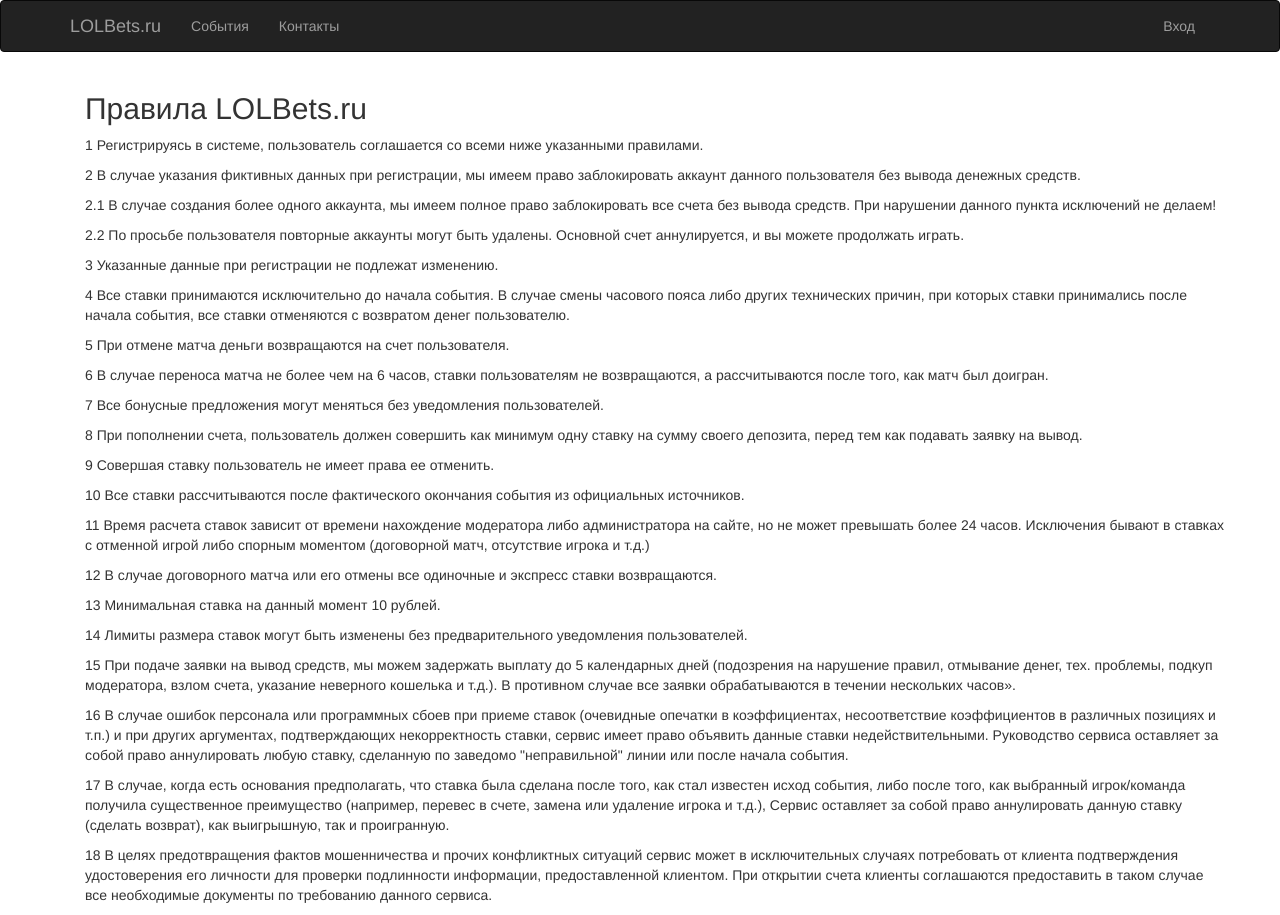
After one commit to ZAS0RIN/lbt, a Flask app: page /rules in a window 1280 px wide. The commit adds this page. Run offline with Flask 2, Linux system fonts and the light colour scheme; some libraries are stand-ins or nearby versions.

Commit message:
modified:   app/auth/forms.py 	modified:   app/auth/forms.pyc 	modified:   app/forms.py 	modified:   app/forms.pyc 	new file:   app/templates/about.html 	modified:   app/templates/balance.html 	modified:   app/templates/base.html 	modified:   app/templates/index2.html 	modified:   app/templates/register.html 	new file:   app/templates/rules.html 	modified:   app/views.py 	modified:   app/views.pyc

```diff
--- a/app/auth/forms.py
+++ b/app/auth/forms.py
@@ -4,6 +4,8 @@ from wtforms import StringField, PasswordField, BooleanField, SubmitField
 from wtforms.validators import Required, Length, Email, Regexp, EqualTo
 from wtforms import ValidationError
 from ..models import User
+from jinja2 import Markup
+
 
 
 class LoginForm(Form):
@@ -24,6 +26,7 @@ class RegistrationForm(Form):
     Required(), Length(1, 64), Regexp('^[A-Za-z][A-Za-z0-9_.]*$', 0,'Имя пользователя должно начинатся с буквы, и должно содержать буквы, цифры, точку или нижнее подчеркивание')])
     password = PasswordField('Пароль', validators=[Required(), EqualTo('password2', message='Пароли должны совпадать')])
     password2 = PasswordField('Повторите пароль', validators=[Required()])
+    accept = BooleanField(Markup(u"<a href='/rules'> C правилами ознакомлен</a>"), [Required()])
     submit = SubmitField('Зарегистрироваться')
 
     def validate_email(self, field):
--- a/app/templates/base.html
+++ b/app/templates/base.html
@@ -20,6 +20,10 @@
                 {% endif %}
                 {% if current_user.role == 1 %}
                 <li><a href="/admin">Moderator</a></li>
+                {% endif %}
+
+                {% if not current_user.role == 0 %}
+                <li><a href="/about">Контакты</a></li>
                 {% endif %}
             </ul>
             <ul class="nav navbar-nav navbar-right">
--- a/app/templates/index2.html
+++ b/app/templates/index2.html
@@ -14,14 +14,14 @@
                 <h2>Скоро! </h2>
                   <p>Главное событие сезона League of Legends 2015. Успевай зарегистрироваться и подготовиться к WORLD CHAMPIONSHIP</p>
                   <p></p>
-                <p><a class="btn btn-success btn-sm btn-square" style="background:#eab21f; border-color:#eab21f">Зарегистрироваться</a></p>
+                <p><a class="btn btn-success btn-sm btn-square" href="/auth/register" style="background:#eab21f; border-color:#eab21f">Зарегистрироваться</a></p>
               </div>
             </article>
              <article class="item">
               <img src="http://placehold.it/1200x440/999999/cccccc">
               <div class="carousel-caption">
                 <p>Введи промокод <code>LOLBETS50</code>, получи 50 рублей на лицевой счет.</p>
-                <p><a class="btn btn-success btn-sm btn-square" style="background:#eab21f; border-color:#eab21f">Зарегистрироватся</a></p>
+                <p><a class="btn btn-success btn-sm btn-square" href="/auth/register" style="background:#eab21f; border-color:#eab21f">Зарегистрироватся</a></p>
               </div>
             </article>
           </div>
--- /dev/null
+++ b/app/templates/rules.html
@@ -0,0 +1,68 @@
+{% extends "base.html" %}
+{% import "bootstrap/wtf.html" as wtf %}
+{% block title %}LolBets - Правила{% endblock %}
+{% block page_content %}
+<div class="container">
+    <h2>Правила LOLBets.ru</h2>
+
+    <p>1 Регистрируясь в системе, пользователь соглашается со всеми ниже указанными правилами.</p>
+
+    <p>2 В случае указания фиктивных данных при регистрации, мы имеем право заблокировать аккаунт данного пользователя
+        без вывода денежных средств.</p>
+   <p> 2.1 В случае создания более одного аккаунта, мы имеем полное право заблокировать все счета без вывода средств. При
+    нарушении данного пункта исключений не делаем!</p>
+    <p>2.2 По просьбе пользователя повторные аккаунты могут быть удалены. Основной счет аннулируется, и вы можете
+    продолжать играть.</p>
+    <p>3 Указанные данные при регистрации не подлежат изменению.</p>
+
+    <p>4 Все ставки принимаются исключительно до начала события. В случае смены часового пояса либо других технических
+    причин, при которых ставки принимались после начала события, все ставки отменяются с возвратом денег пользователю.</p>
+
+    <p>5 При отмене матча деньги возвращаются на счет пользователя.</p>
+
+    <p>6 В случае переноса матча не более чем на 6 часов, ставки пользователям не возвращаются, а рассчитываются после
+    того, как матч был доигран.</p>
+
+    <p>7 Все бонусные предложения могут меняться без уведомления пользователей.</p>
+
+    <p>8 При пополнении счета, пользователь должен совершить как минимум одну ставку на сумму своего депозита, перед тем
+    как подавать заявку на вывод.</p>
+
+    <p>9 Совершая ставку пользователь не имеет права ее отменить.</p>
+
+    <p>10 Все ставки рассчитываются после фактического окончания события из официальных источников.</p>
+
+    <p>11 Время расчета ставок зависит от времени нахождение модератора либо администратора на сайте, но не может превышать
+    более 24 часов. Исключения бывают в ставках с отменной игрой либо спорным моментом (договорной матч, отсутствие
+    игрока и т.д.)</p>
+
+    <p>12 В случае договорного матча или его отмены все одиночные и экспресс ставки возвращаются.</p>
+
+    <p>13 Минимальная ставка на данный момент 10 рублей.</p>
+    <p>14 Лимиты размера ставок могут быть изменены без предварительного уведомления пользователей.</p>
+
+    <p>15 При подаче заявки на вывод средств, мы можем задержать выплату до 5 календарных дней (подозрения на нарушение
+    правил, отмывание денег, тех. проблемы, подкуп модератора, взлом счета, указание неверного кошелька и т.д.). В
+    противном случае все заявки обрабатываются в течении нескольких часов».</p>
+
+    <!--<p>23 Заявки на выплату не обрабатываются, если пользователь ни разу не пополнил свой лицевой счет. (внесено-->
+    <!--09.07.2014)-->
+
+    <p>16 В случае ошибок персонала или программных сбоев при приеме ставок (очевидные опечатки в коэффициентах,
+    несоответствие коэффициентов в различных позициях и т.п.) и при других аргументах, подтверждающих некорректность
+    ставки, сервис имеет право объявить данные ставки недействительными. Руководство сервиса
+    оставляет за собой право аннулировать любую ставку, сделанную по заведомо "неправильной" линии или после начала
+    события.</p>
+
+    <p>17 В случае, когда есть основания предполагать, что ставка была сделана после того, как стал известен исход события,
+    либо после того, как выбранный игрок/команда получила существенное преимущество (например, перевес в счете, замена
+    или удаление игрока и т.д.), Сервис оставляет за собой право аннулировать данную ставку (сделать
+    возврат), как выигрышную, так и проигранную.</p>
+
+    <p>18 В целях предотвращения фактов мошенничества и прочих конфликтных ситуаций сервис может в
+    исключительных случаях потребовать от клиента подтверждения удостоверения его личности для проверки подлинности
+    информации, предоставленной клиентом. При открытии счета клиенты соглашаются предоставить в таком случае все
+    необходимые документы по требованию данного сервиса.</p>
+
+</div>
+{% endblock %}
--- a/app/views.py
+++ b/app/views.py
@@ -1,8 +1,9 @@
 # -*- coding: utf-8 -*-
 from app import app, db
 from flask import Flask, render_template, flash, redirect, url_for, request, g
+
 from models import Event, Bet, Team, User, History, TYPE_BET
-from forms import SetBetForm, SetBetForm2, EnterPromoForm
+from forms import SetBetForm, SetBetForm2, EnterPromoForm, QuestionsForm
 from auth.forms import ChangePasswordForm
 from decorators import check_confirmed
 from datetime import datetime
@@ -61,7 +62,7 @@ def mybets():
     active.reverse()
     passive = current_user.bets.filter_by(is_archive=True).all()
     passive.reverse()
-    return render_template('mybets.html', active=active,passive=passive)
+    return render_template('mybets.html', active=active, passive=passive)
 
 
 @app.route('/event/all/')
@@ -141,6 +142,20 @@ def event_id(id):
                            form1=form1, form2=form2)
 
 
+@app.route('/rules')
+def rules():
+    return render_template('rules.html')
+
+
+@app.route('/about', methods=['POST','GET'])
+def about():
+    form = QuestionsForm()
+    if form.validate_on_submit():
+        flash('Сообщение отправленно')
+        return redirect('/events')
+    return render_template('about.html', form=form)
+
+
 @app.errorhandler(404)
 def page_not_found(e):
     return render_template('404.html'), 404
```
Also changed, not shown: app/forms.py (+9 -1 lines), app/templates/about.html (added, +15 -0 lines), app/templates/balance.html (+27 -12 lines), app/templates/register.html (+5 -3 lines), 3 other files.
